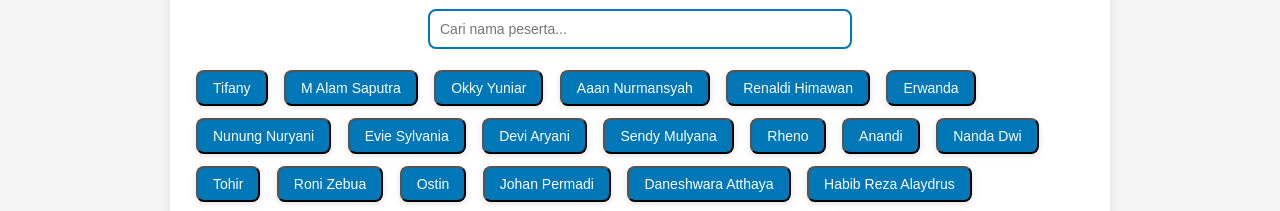
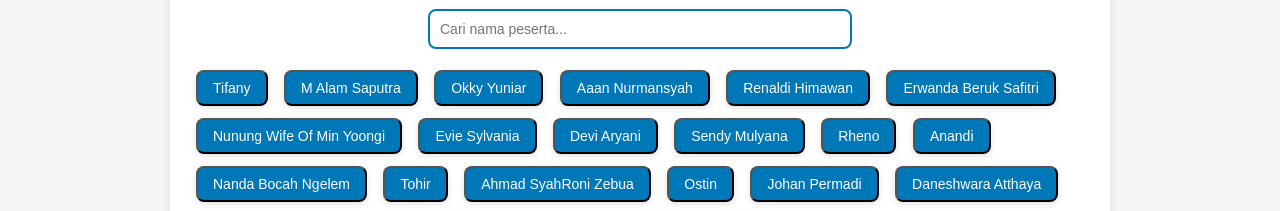
Before and after one commit to renaldirey2295-rhimawan/gathering-AM---pjs-store-2025, a plain HTML site: page index.html in a window 1280 px wide. Shown: the part 2448-2659 px from the top of the page. Drawn offline with Linux system fonts and the light colour scheme.

Commit message:
Update participant names in index.html

```diff
--- a/index.html
+++ b/index.html
@@ -359,16 +359,16 @@
       <button class="peserta-btn" onclick="tampilkanFoto('img/peserta3.jpg','Okky Yuniar')">Okky Yuniar</button>
       <button class="peserta-btn" onclick="tampilkanFoto('img/peserta4.jpg','Aaan Nurmansyah')">Aaan Nurmansyah</button>
       <button class="peserta-btn" onclick="tampilkanFoto('img/peserta5.jpg','Renaldi Himawan')">Renaldi Himawan</button>
-      <button class="peserta-btn" onclick="tampilkanFoto('img/peserta6.jpg','Erwanda')">Erwanda</button>
-      <button class="peserta-btn" onclick="tampilkanFoto('img/peserta7.jpg','Nunung Nuryani')">Nunung Nuryani</button>
+      <button class="peserta-btn" onclick="tampilkanFoto('img/peserta6.jpg','Erwanda')">Erwanda Beruk Safitri</button>
+      <button class="peserta-btn" onclick="tampilkanFoto('img/peserta7.jpg','Nunung Nuryani')">Nunung Wife Of Min Yoongi</button>
       <button class="peserta-btn" onclick="tampilkanFoto('img/peserta8.jpg','Evie Sylvania')">Evie Sylvania</button>
       <button class="peserta-btn" onclick="tampilkanFoto('img/peserta9.jpg','Devi Aryani')">Devi Aryani</button>
       <button class="peserta-btn" onclick="tampilkanFoto('img/peserta10.jpg','Sendy Mulyana')">Sendy Mulyana</button>
       <button class="peserta-btn" onclick="tampilkanFoto('img/peserta11.jpg','Rheno')">Rheno</button>
       <button class="peserta-btn" onclick="tampilkanFoto('img/peserta12.jpg','Anandi')">Anandi</button>
-      <button class="peserta-btn" onclick="tampilkanFoto('img/peserta13.jpg','Nanda Dwi')">Nanda Dwi</button>
+      <button class="peserta-btn" onclick="tampilkanFoto('img/peserta13.jpg','Nanda Dwi')">Nanda Bocah Ngelem</button>
       <button class="peserta-btn" onclick="tampilkanFoto('img/peserta14.jpg','Tohir')">Tohir</button>
-      <button class="peserta-btn" onclick="tampilkanFoto('img/peserta15.jpg','Roni Zebua')">Roni Zebua</button>
+      <button class="peserta-btn" onclick="tampilkanFoto('img/peserta15.jpg','Roni Zebua')">Ahmad SyahRoni Zebua</button>
       <button class="peserta-btn" onclick="tampilkanFoto('img/peserta16.jpg','Ostin')">Ostin</button>
       <button class="peserta-btn" onclick="tampilkanFoto('img/peserta17.jpg','Johan Permadi')">Johan Permadi</button>
       <button class="peserta-btn" onclick="tampilkanFoto('img/peserta18.jpg','Daneshwara Atthaya')">Daneshwara Atthaya</button>
```
